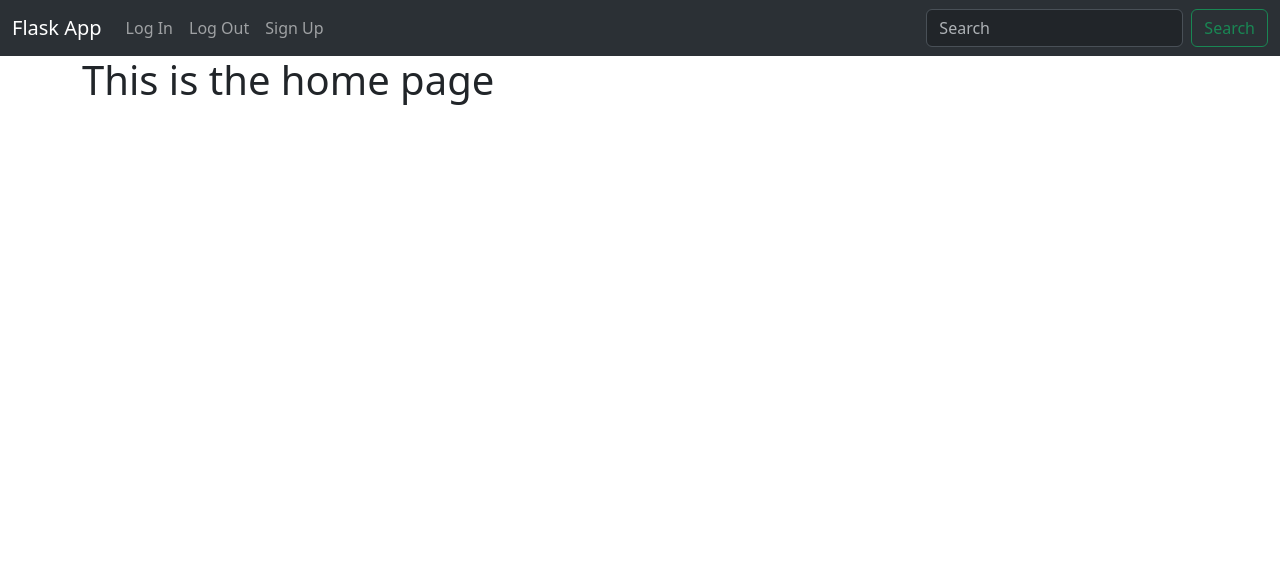
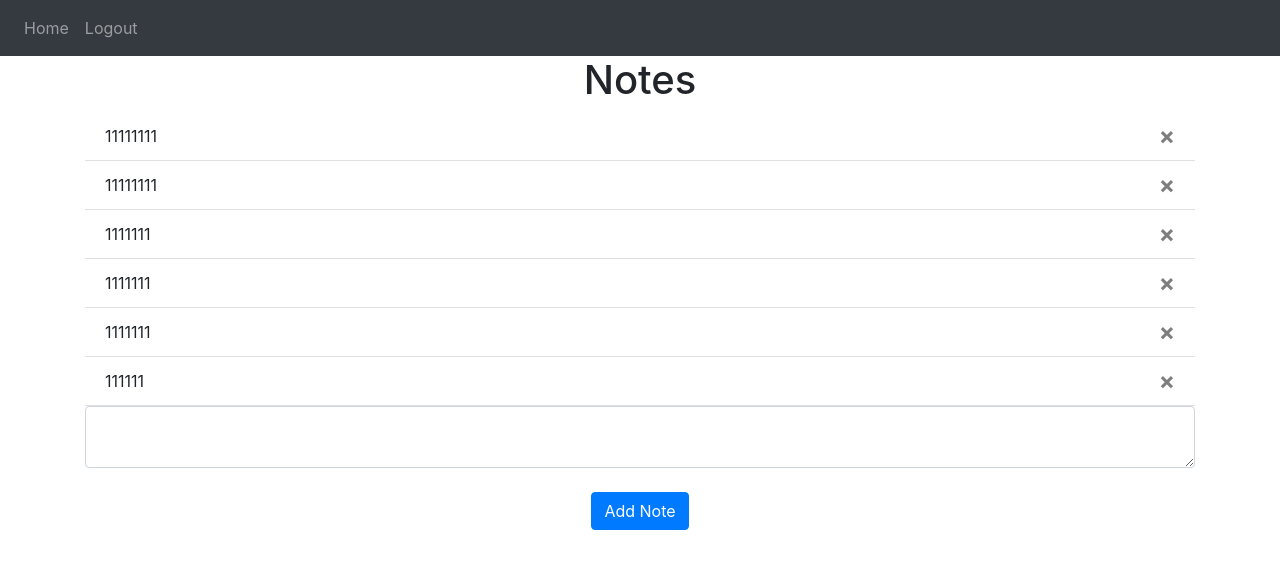
Before and after one commit to schesnowitz/flask-notes, a Flask app: page / in a window 1280 px wide. Shown: the top 569 px of the page. Run offline with Flask 2, Linux system fonts and the light colour scheme; a user stored in the database is signed in; data comes from the database, SQL or seed files in the repository; some libraries are stand-ins or nearby versions.

Commit message:
all working ok

```diff
--- a/Desktop/Dev/flask/twt/src/main.py
+++ b/Desktop/Dev/flask/twt/src/main.py
@@ -2,5 +2,5 @@ from website import create_app
 
 app = create_app()
 
-if __name__ == "__main__":
+if __name__ == '__main__':
     app.run(debug=True)
--- a/Desktop/Dev/flask/twt/src/website/__init__.py
+++ b/Desktop/Dev/flask/twt/src/website/__init__.py
@@ -9,7 +9,7 @@ DB_NAME = "database.db"
 
 def create_app():
     app = Flask(__name__)
-    app.config['SECRET_KEY'] = 'some secret'
+    app.config['SECRET_KEY'] = 'hjshjhdjah kjshkjdhjs'
     app.config['SQLALCHEMY_DATABASE_URI'] = f'sqlite:///{DB_NAME}'
     db.init_app(app)
 
@@ -25,7 +25,7 @@ def create_app():
         db.create_all()
 
     login_manager = LoginManager()
-    login_manager.login_view = 'auth.log_in'
+    login_manager.login_view = 'auth.login'
     login_manager.init_app(app)
 
     @login_manager.user_loader
--- a/Desktop/Dev/flask/twt/src/website/templates/base.html
+++ b/Desktop/Dev/flask/twt/src/website/templates/base.html
@@ -1,95 +1,91 @@
-<!doctype html>
-<html lang="en">
+<!DOCTYPE html>
+<html>
   <head>
-    <meta charset="utf-8">
-    <meta name="viewport" content="width=device-width, initial-scale=1">
+    <meta charset="utf-8" />
+    <meta name="viewport" content="width=device-width, initial-scale=1" />
+    <link
+      rel="stylesheet"
+      href="https://stackpath.bootstrapcdn.com/bootstrap/4.4.1/css/bootstrap.min.css"
+      integrity="sha384-Vkoo8x4CGsO3+Hhxv8T/Q5PaXtkKtu6ug5TOeNV6gBiFeWPGFN9MuhOf23Q9Ifjh"
+      crossorigin="anonymous"
+    />
+    <link
+      rel="stylesheet"
+      href="https://stackpath.bootstrapcdn.com/font-awesome/4.7.0/css/font-awesome.min.css"
+      crossorigin="anonymous"
+    />
+
     <title>{% block title %}Home{% endblock %}</title>
-    <link href="https://cdn.jsdelivr.net/npm/bootstrap@5.3.0-alpha1/dist/css/bootstrap.min.css" rel="stylesheet" integrity="sha384-GLhlTQ8iRABdZLl6O3oVMWSktQOp6b7In1Zl3/Jr59b6EGGoI1aFkw7cmDA6j6gD" crossorigin="anonymous">
   </head>
   <body>
-    <nav class="navbar navbar-expand-lg bg-body-tertiary navbar bg-dark" data-bs-theme="dark">
-        <div class="container-fluid">
-          <a class="navbar-brand" href="/">Flask App</a>
-          <button class="navbar-toggler" type="button" data-bs-toggle="collapse" data-bs-target="#navbarSupportedContent" aria-controls="navbarSupportedContent" aria-expanded="false" aria-label="Toggle navigation">
+    <nav class="navbar navbar-expand-lg navbar-dark bg-dark">
+      <button
+        class="navbar-toggler"
+        type="button"
+        data-toggle="collapse"
+        data-target="#navbar"
+      >
         <span class="navbar-toggler-icon"></span>
       </button>
-          <div class="collapse navbar-collapse" id="navbarSupportedContent">
-            <ul class="navbar-nav me-auto mb-2 mb-lg-0">
-
-              <li class="nav-item">
-                <a class="nav-link" id="log_in" href="/log_in">Log In</a>
-
-              </li>
-              <li class="nav-item">
-
-                <a class="nav-link" id="log_out"href="log_out">Log Out</a>
-
-              </li>
-              <li class="nav-item">
-
-                <a class="nav-link" id="sign_up"href="/sign_up">Sign Up</a>
-              </li>
-            </ul>
-            <form class="d-flex" role="search">
-              <input class="form-control me-2" type="search" placeholder="Search" aria-label="Search">
-              <button class="btn btn-outline-success" type="submit">Search</button>
-            </form>
+      <div class="collapse navbar-collapse" id="navbar">
+        <div class="navbar-nav">
+          {% if user.is_authenticated %}
+          <a class="nav-item nav-link" id="home" href="/">Home</a>
+          <a class="nav-item nav-link" id="logout" href="/logout">Logout</a>
+          {% else %}
+          <a class="nav-item nav-link" id="login" href="/login">Login</a>
+          <a class="nav-item nav-link" id="signUp" href="/sign-up">Sign Up</a>
+          {% endif %}
         </div>
       </div>
     </nav>
 
-      {% with messages = get_flashed_messages(with_categories=true) %}
-      {% if messages %}
-      {% for category, message in messages %}
-      {% if category == "error" %}
+    {% with messages = get_flashed_messages(with_categories=true) %} {% if
+    messages %} {% for category, message in messages %} {% if category ==
+    'error' %}
+    <div class="alert alert-danger alter-dismissable fade show" role="alert">
+      {{ message }}
+      <button type="button" class="close" data-dismiss="alert">
+        <span aria-hidden="true">&times;</span>
+      </button>
+    </div>
+    {% else %}
+    <div class="alert alert-success alter-dismissable fade show" role="alert">
+      {{ message }}
+      <button type="button" class="close" data-dismiss="alert">
+        <span aria-hidden="true">&times;</span>
+      </button>
+    </div>
+    {% endif %} {% endfor %} {% endif %} {% endwith %}
 
-      <div class="alert alert-danger alert-dismissible fade show" role="alert">
-        <strong>{{ message }}</strong>
-        <button type="button" class="btn-close" data-bs-dismiss="alert" aria-label="Close"></button>
-      </div>
+    <div class="container">{% block content %} {% endblock %}</div>
+    <script
+      src="https://code.jquery.com/jquery-3.2.1.slim.min.js"
+      integrity="sha384-KJ3o2DKtIkvYIK3UENzmM7KCkRr/rE9/Qpg6aAZGJwFDMVNA/GpGFF93hXpG5KkN"
+      crossorigin="anonymous"
+    ></script>
+    <script
+      src="https://cdnjs.cloudflare.com/ajax/libs/popper.js/1.12.9/umd/popper.min.js"
+      integrity="sha384-ApNbgh9B+Y1QKtv3Rn7W3mgPxhU9K/ScQsAP7hUibX39j7fakFPskvXusvfa0b4Q"
+      crossorigin="anonymous"
+    ></script>
+    <script
+      src="https://maxcdn.bootstrapcdn.com/bootstrap/4.0.0/js/bootstrap.min.js"
+      integrity="sha384-JZR6Spejh4U02d8jOt6vLEHfe/JQGiRRSQQxSfFWpi1MquVdAyjUar5+76PVCmYl"
+      crossorigin="anonymous"
+    ></script>
 
-      {% else %}
-      <div class="alert alert-success alert-dismissible fade show" role="alert">
-        <strong>{{ message }}</strong>
-        <button type="button" class="btn-close" data-bs-dismiss="alert" aria-label="Close"></button>
-      </div>
-      {% endif %}
-      {% endfor %}
-      {% endif %}
-      {% endwith %}
-      <div class="container">
-        {% block content %} {% endblock %}
-    </div>
-
-
-
-
-    <script src="https://cdn.jsdelivr.net/npm/bootstrap@5.3.0-alpha1/dist/js/bootstrap.bundle.min.js" integrity="sha384-w76AqPfDkMBDXo30jS1Sgez6pr3x5MlQ1ZAGC+nuZB+EYdgRZgiwxhTBTkF7CXvN" crossorigin="anonymous"></script>
-    <script src="https://cdn.jsdelivr.net/npm/@popperjs/core@2.11.6/dist/umd/popper.min.js" integrity="sha384-oBqDVmMz9ATKxIep9tiCxS/Z9fNfEXiDAYTujMAeBAsjFuCZSmKbSSUnQlmh/jp3" crossorigin="anonymous"></script>
-    <script src="https://cdn.jsdelivr.net/npm/bootstrap@5.3.0-alpha1/dist/js/bootstrap.min.js" integrity="sha384-mQ93GR66B00ZXjt0YO5KlohRA5SY2XofN4zfuZxLkoj1gXtW8ANNCe9d5Y3eG5eD" crossorigin="anonymous"></script>
-<script>
-    const alertPlaceholder = document.getElementById('liveAlertPlaceholder')
-
-const alert = (message, type) => {
-  const wrapper = document.createElement('div')
-  wrapper.innerHTML = [
-    `<div class="alert alert-${type} alert-dismissible" role="alert">`,
-    `   <div>${message}</div>`,
-    '   <button type="button" class="btn-close" data-bs-dismiss="alert" aria-label="Close"></button>',
-    '</div>'
-  ].join('')
-
-  alertPlaceholder.append(wrapper)
-}
-
-const alertTrigger = document.getElementById('liveAlertBtn')
-if (alertTrigger) {
-  alertTrigger.addEventListener('click', () => {
-    alert('Nice, you triggered this alert message!', 'success')
-  })
+{% block javascript %}
+    <script type="text/javascript">
+      function deleteNote(noteId) {
+  fetch("/delete-note", {
+    method: "POST",
+    body: JSON.stringify({ noteId: noteId }),
+  }).then((_res) => {
+    window.location.href = "/";
+  });
   }
 </script>
-
-
+{% endblock %}
   </body>
 </html>
--- a/Desktop/Dev/flask/twt/src/website/templates/home.html
+++ b/Desktop/Dev/flask/twt/src/website/templates/home.html
@@ -1,5 +1,21 @@
-{% extends 'base.html' %}
-{% block title %}Home{% endblock %}
-{% block content %}
-<h1>This is the home page</h1>
+{% extends "base.html" %} {% block title %}Home{% endblock %} {% block content
+%}
+<h1 align="center">Notes</h1>
+<ul class="list-group list-group-flush" id="notes">
+  {% for note in user.notes %}
+  <li class="list-group-item">
+    {{ note.data }}
+    <button type="button" class="close" onClick="deleteNote({{ note.id }})">
+      <span aria-hidden="true">&times;</span>
+    </button>
+  </li>
+  {% endfor %}
+</ul>
+<form method="POST">
+  <textarea name="note" id="note" class="form-control"></textarea>
+  <br />
+  <div align="center">
+    <button type="submit" class="btn btn-primary">Add Note</button>
+  </div>
+</form>
 {% endblock %}
```
Also changed, not shown: Desktop/Dev/flask/twt/src/website/auth.py (+22 -19 lines), Desktop/Dev/flask/twt/src/website/models.py (+11 -10 lines), Desktop/Dev/flask/twt/src/website/static/index.js (added, +8 -0 lines), Desktop/Dev/flask/twt/src/website/templates/log_in.html (deleted, +0 -35 lines), Desktop/Dev/flask/twt/src/website/templates/login.html (added, +28 -0 lines), Desktop/Dev/flask/twt/src/website/templates/sign_up.html (+25 -30 lines), Desktop/Dev/flask/twt/src/instance/database.db, Desktop/Dev/flask/twt/src/instance/project.db (deleted), Desktop/Dev/flask/twt/src/temp.py (added), Desktop/Dev/flask/twt/src/website/views.py (line endings or trailing spaces). Lines whose indentation alone changed are shown as unchanged.
